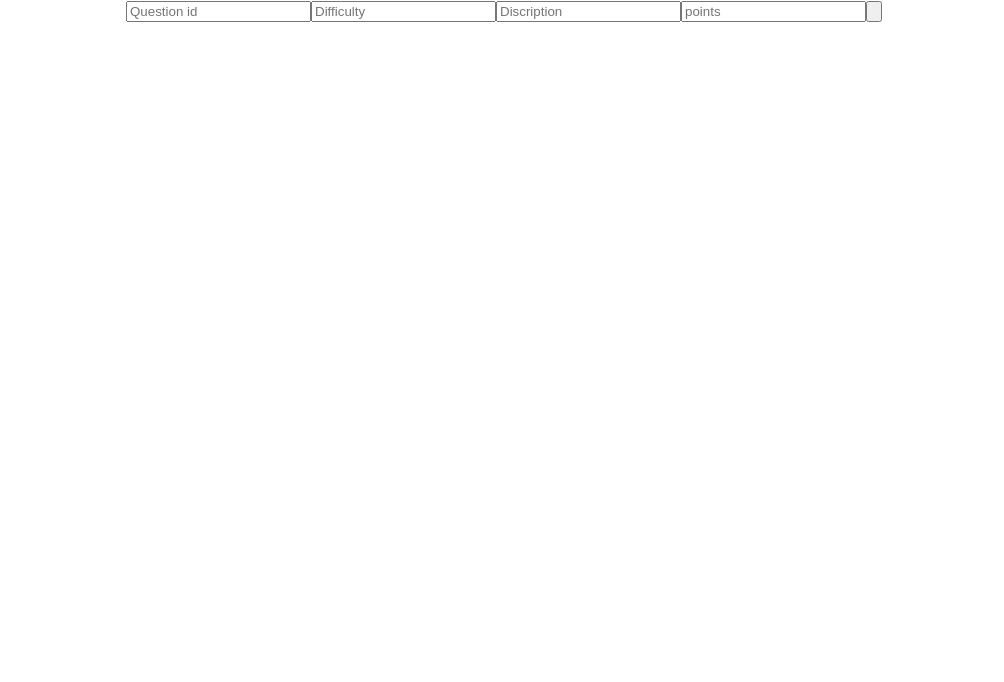
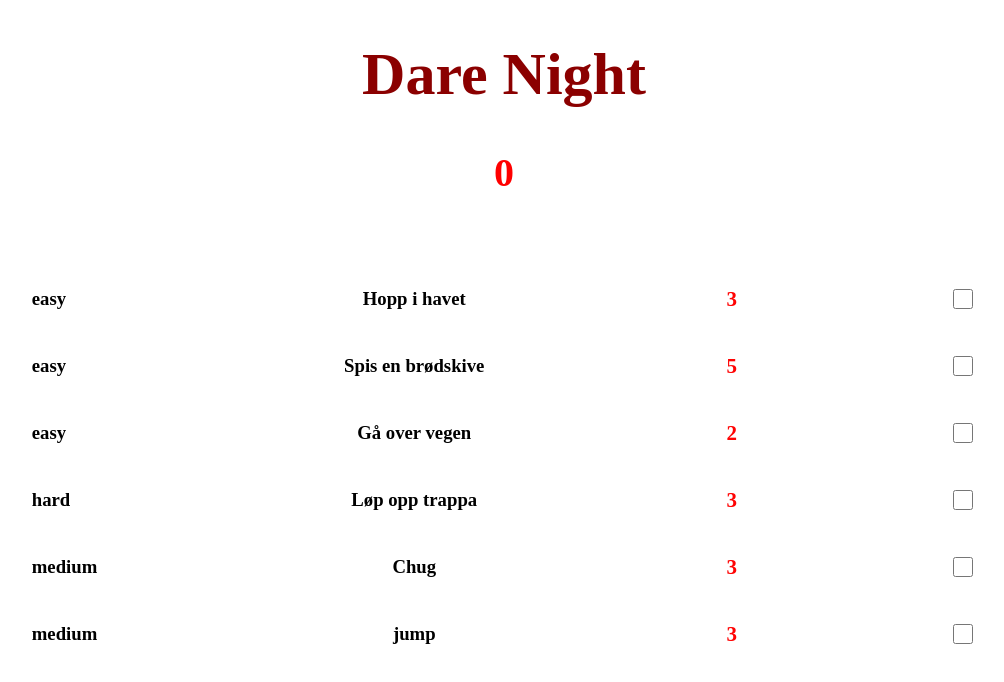
Before and after one commit to 2bias123/DareNight, a React (Create React App) app: page / in a window 1280 px wide. Shown: the top 682 px of the page, without its empty margins (136-1140 px from the left). Built offline with nearby package versions, Linux system fonts and the light colour scheme.

Commit message:
Added some comments

```diff
--- a/src/App.js
+++ b/src/App.js
@@ -11,8 +11,8 @@ function App() {
     return (
       <div className="App" id='main'>
         {/* <LogIn></LogIn> */}
-        <InsertQuestion></InsertQuestion>
-        {/* <Questions Data={questionsDatabase}></Questions> */}
+        {/* <InsertQuestion></InsertQuestion> */}
+        <Questions Data={questionsDatabase}></Questions>
       </div>
   )
   }
--- a/src/Components/InsertQuestion.js
+++ b/src/Components/InsertQuestion.js
@@ -15,6 +15,10 @@ export default function InsertQuestion(){
         Points : QstPoints
     }
 
+    /**
+     * Takes the values inserted by the user and inserts into the firestore database,
+     * and then resets the values
+     */
     const handleSubmit = () => {
         db.collection('Questions').doc(QstId).set(Qst)
         document.getElementById('id').value = ''
@@ -22,10 +26,6 @@ export default function InsertQuestion(){
         document.getElementById('Desc').value = ''
         document.getElementById('Points').value = null
 
-    }
-
-    const putIn = () => {
-        db.collection('Questions').doc(QstId).set(questionsDatabase[0])
     }
 
     return(
--- a/src/Components/questionsPage.js
+++ b/src/Components/questionsPage.js
@@ -31,6 +31,9 @@ export default function Questions({Data,UserName}){
         )
         setCount(totalPoints)
     }
+    /**
+     * When the score count is changed it updates the score in the database for the user that is logged in
+     */
     // useEffect(()=>{db.collection('Users').doc(UserName).set({score:count})},[count])
     return(
         <div className='DareNight'>
```
